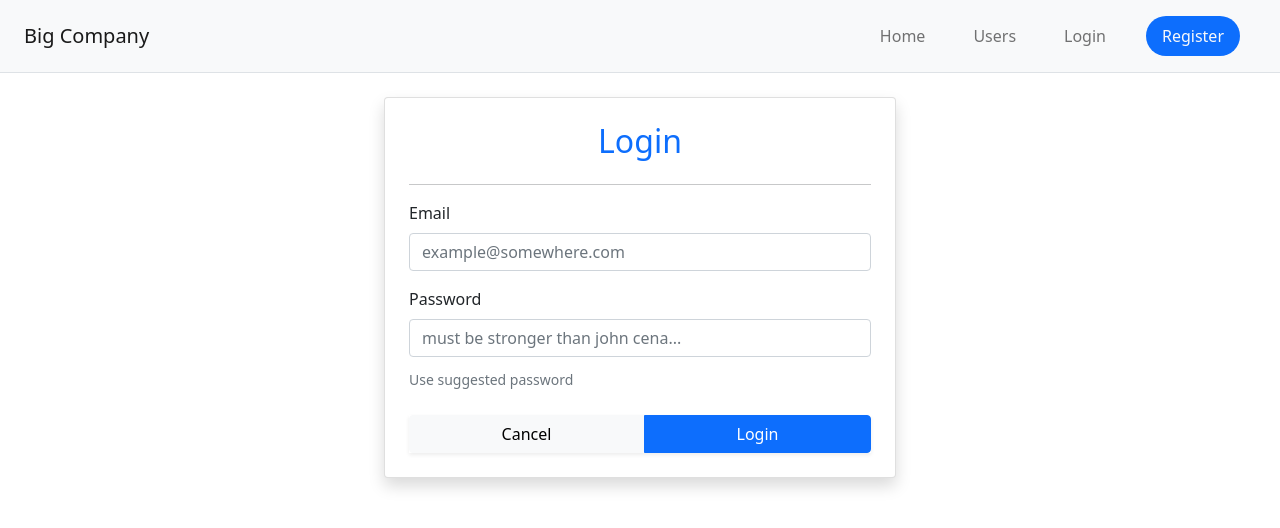
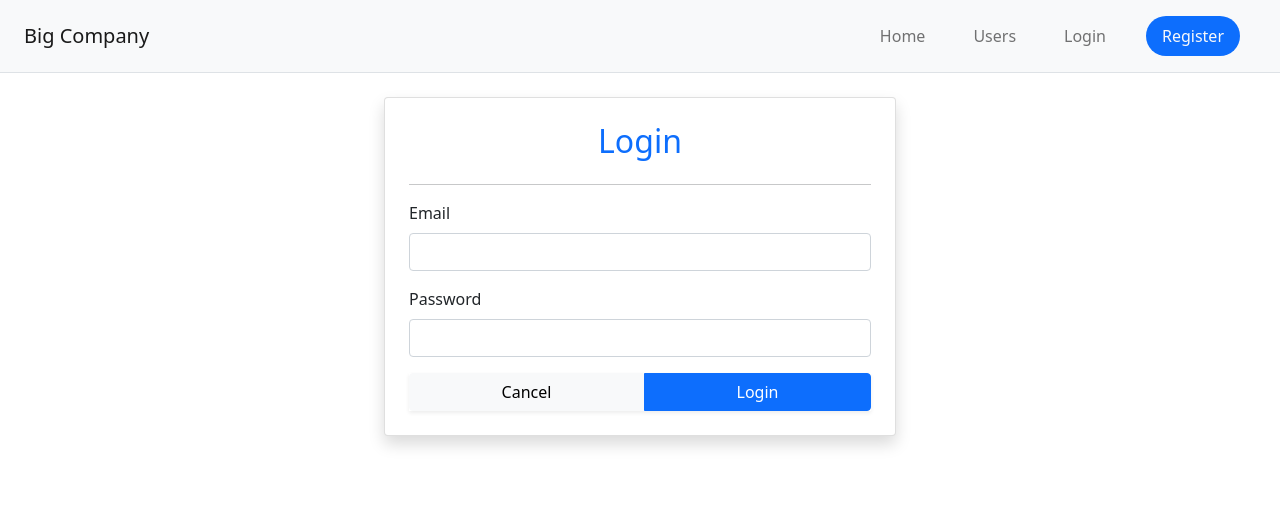
Before and after one commit to abhishekram404/login-system, a React (Create React App) app: page /login in a window 1280 px wide. Shown: the top 528 px of the page. Built offline with nearby package versions, Linux system fonts and the light colour scheme.

Commit message:
Fixed issues in forms

```diff
--- a/src/components/Login.jsx
+++ b/src/components/Login.jsx
@@ -1,9 +1,8 @@
-import React, { useState, useRef, useEffect } from "react";
+import React, { useState } from "react";
 import { Link } from "react-router-dom";
 export default function Login() {
   const [isHidden, setHidden] = useState(true);
   const [password, setPassword] = useState("");
-  const [generatedPassword, setGeneratedPassword] = useState("");
 
   const handlePasswordChange = (e) => {
     setPassword(e.target.value);
@@ -11,11 +10,6 @@ export default function Login() {
 
   const handleSubmit = (e) => {
     e.preventDefault();
-  };
-
-  const generatePasswordStyle = {
-    fontFamily: "monospace",
-    fontSize: "12px",
   };
 
   return (
@@ -29,13 +23,7 @@ export default function Login() {
         <label htmlFor="email" className="form-label">
           Email
         </label>
-        <input
-          type="email"
-          id="email"
-          required
-          className="form-control"
-          placeholder="example@somewhere.com"
-        />
+        <input type="email" id="email" required className="form-control" />
       </div>
 
       <div className="mb-3">
@@ -50,7 +38,6 @@ export default function Login() {
             onChange={handlePasswordChange}
             value={password}
             className="form-control"
-            placeholder="must be stronger than john cena..."
           />
           {password && (
             <button
@@ -64,18 +51,6 @@ export default function Login() {
             </button>
           )}
         </div>
-        <div className="form-text py-2">
-          Use suggested password
-          <code
-            className=" mx-2"
-            style={generatePasswordStyle}
-            onClick={() => {
-              setPassword(generatedPassword);
-            }}
-          >
-            {generatedPassword}
-          </code>
-        </div>
       </div>
       <div className="btn-group shadow-sm">
         <Link to="/" type="submit" className="btn btn-light">
--- a/src/components/Navbar.js
+++ b/src/components/Navbar.js
@@ -1,5 +1,5 @@
 import React from "react";
-import { BrowserRouter, Link } from "react-router-dom";
+import { Link } from "react-router-dom";
 export default function Navbar() {
   return (
     // <BrowserRouter>
--- a/src/components/Register.jsx
+++ b/src/components/Register.jsx
@@ -1,10 +1,11 @@
-import React, { useState, useEffect, useRef } from "react";
+import React, { useState, useEffect } from "react";
 import { Link } from "react-router-dom";
 
 export default function Register() {
   const [isHidden, setHidden] = useState(true);
 
   const [password, setPassword] = useState("");
+  const [password2, setPassword2] = useState("");
   const [generatedPassword, setGeneratedPassword] = useState("");
   const [doPasswordsMatch, setPasswordsMatch] = useState(false);
   const generatePassword = () => {
@@ -18,7 +19,6 @@ export default function Register() {
           Math.floor(Math.random(characters.length) * characters.length)
         ];
     }
-    // return suggested_password;
     setGeneratedPassword(suggested_password);
   };
   const handleSubmit = (e) => {
@@ -28,17 +28,8 @@ export default function Register() {
     setPassword(e.target.value);
   };
 
-  const password2 = useRef(null);
-
-  const handlePasswordComparison = (e) => {
-    if (!password2.current.value) {
-      return;
-    }
-    comparePasswords();
-    console.log(doPasswordsMatch);
-  };
   const comparePasswords = () => {
-    if (password2.current.value === password) {
+    if (password2 === password) {
       setPasswordsMatch(true);
     } else {
       setPasswordsMatch(false);
@@ -48,6 +39,10 @@ export default function Register() {
   useEffect(() => {
     generatePassword();
   }, []);
+
+  useEffect(() => {
+    comparePasswords();
+  }, [password, password2]);
 
   const generatePasswordStyle = {
     fontFamily: "monospace",
@@ -90,7 +85,7 @@ export default function Register() {
             id="password"
             required
             onChange={handlePasswordChange}
-            onBlur={handlePasswordComparison}
+            // onBlur={handlePasswordComparison}
             value={password}
             className="form-control"
           />
@@ -101,7 +96,6 @@ export default function Register() {
                 setHidden(!isHidden);
               }}
             >
-              {/* <span className="glyphicon-icon"></span> */}
               {isHidden ? "Show" : "Hide"}
             </button>
           )}
@@ -113,7 +107,9 @@ export default function Register() {
             style={generatePasswordStyle}
             onClick={() => {
               setPassword(generatedPassword);
+              setPassword2(generatedPassword);
               generatePassword();
+              comparePasswords();
             }}
           >
             {generatedPassword}
@@ -125,11 +121,13 @@ export default function Register() {
           Confirm Password
         </label>
         <input
-          type="password"
+          type={isHidden ? "password" : "text"}
           className="form-control"
           id="confirm-password"
-          onChange={handlePasswordComparison}
-          ref={password2}
+          onChange={(e) => {
+            setPassword2(e.target.value);
+          }}
+          value={password2}
         />
         {!doPasswordsMatch && (
           <div className="form-text text-danger">Passwords do not match.</div>
```
